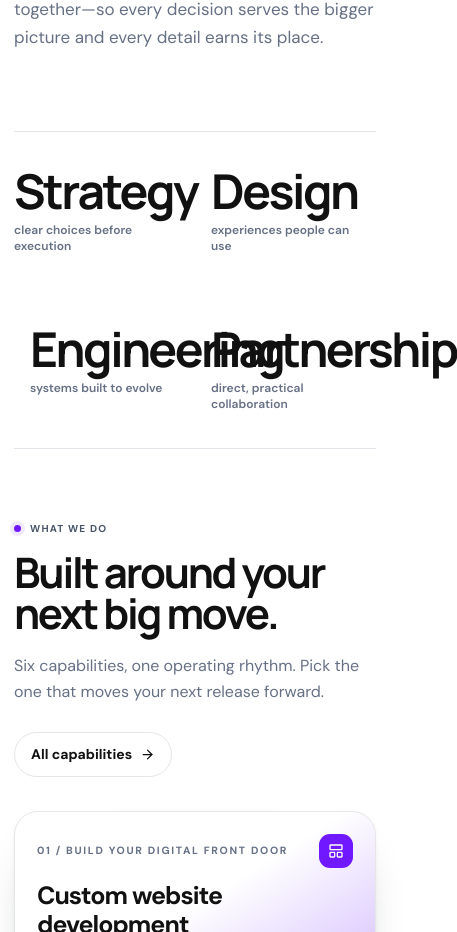
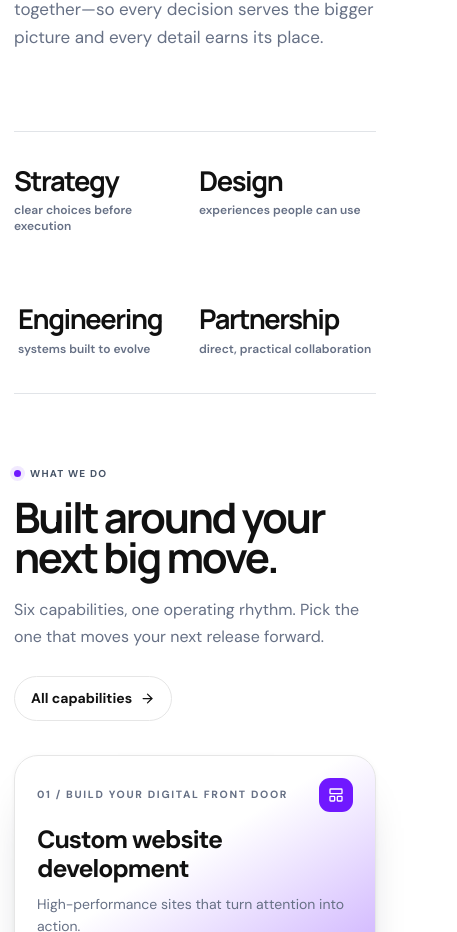
Before and after one commit to abhishekcloudops/gaviorlanding, a Next.js app: page / in a window 390 px wide. Shown: the part 1095-2027 px from the top of the page, 457 px wide, since content can reach past the window. Built offline with nearby package versions, Linux system fonts and the light colour scheme.

Commit message:
fix: prevent mobile metrics overflow

```diff
--- a/src/components/sections.tsx
+++ b/src/components/sections.tsx
@@ -246,8 +246,8 @@ export function Metrics() {
         ["Engineering", "systems built to evolve"],
         ["Partnership", "direct, practical collaboration"],
       ].map(([a, b]) => (
-        <div key={a} className="py-9 px-4 first:pl-0">
-          <div className="display text-5xl">{a}</div>
+        <div key={a} className="min-w-0 py-9 px-1 first:pl-0 sm:px-4">
+          <div className="display break-words text-[clamp(1.45rem,7vw,3rem)]">{a}</div>
           <div className="text-xs font-semibold text-[#667085] mt-2">{b}</div>
         </div>
       ))}
```
